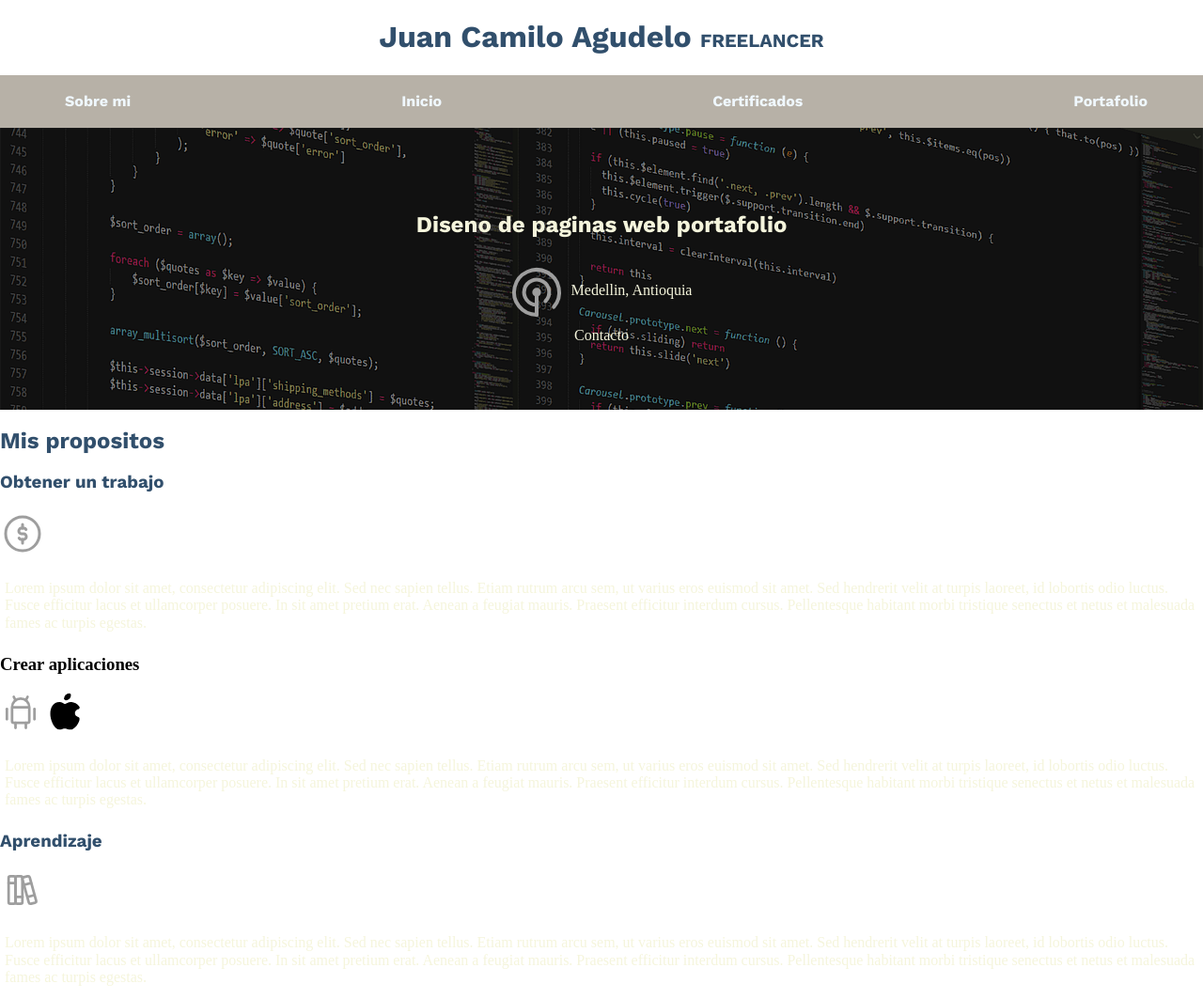
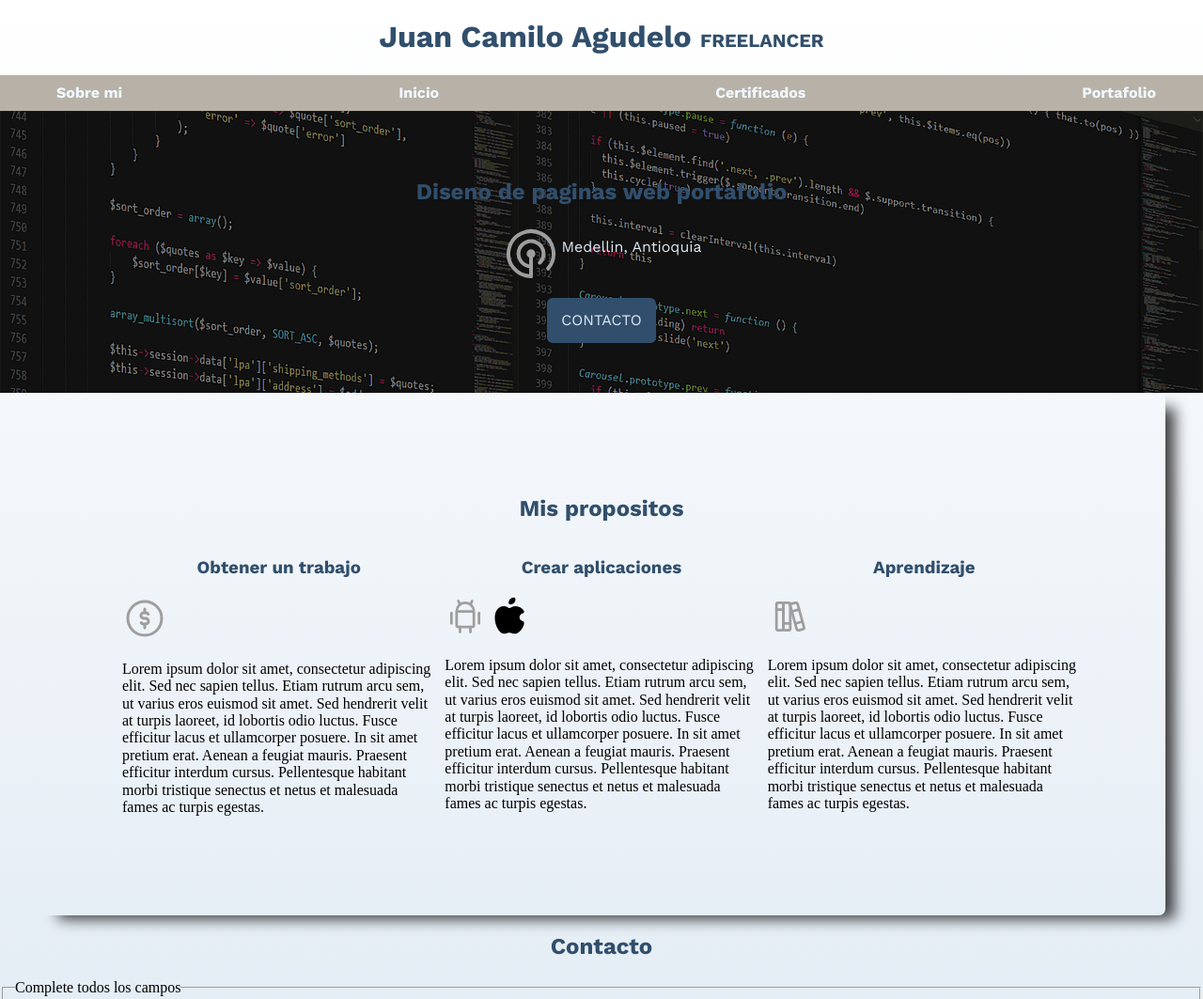
Before and after one commit to Juancamagures/FREELANCER-BLOG, a plain HTML site: page index.html in a window 1280 px wide. Shown: the top 1063 px of the page at 94% size. Drawn offline with nearby package versions, Linux system fonts and the light colour scheme.

Commit message:
Aplicando css grid al codigo

```diff
--- a/css/styles.css
+++ b/css/styles.css
@@ -11,16 +11,14 @@ html {
 *, *:before, *:after {
     box-sizing: inherit;
 }
-h1 {
-    text-align: center;
-}
 span {
     font-size: 20px;
     font-family: "Work Sans", sans-serif;
 }
-.tittle {
-    color: var(--AzulOscuro);
+h1,h2,h3 {
     font-family: "Work Sans", sans-serif;
+    text-align: center;
+    color: #314F6C;
 }
 .Contenedor {
     max-width: 1200px;
@@ -30,10 +28,9 @@ span {
     background-color: var(--beige);
 }
 .Navegacion_Principal {
-    padding: 14px;
+    padding: 10px;
     display: flex;
     flex-direction: column;
-
     align-items: center;
 }
 @media (min-width: 450px) {
@@ -53,20 +50,17 @@ span {
 }
 .Navegacion_Principal a:hover {
     background-color: var(--AzulOscuro);
-    padding: 19px;
+    padding: 10px;
     margin: -15px;
 }
+
 .hero {
     background-image: url(img/programming-1873854_1280.png);
     background-repeat: no-repeat;
     background-size: cover;
     height:300px;
     position: relative;
-}
-.Contenido-hero h2,p,a {
-    color: beige;
-    text-decoration: none;
-    padding: 5px;
+    font-family: "Work Sans", sans-serif;
 }
 .Contenido-hero {
     position:absolute;
@@ -81,4 +75,39 @@ span {
 .ubicacion {
     display: flex;
     flex-direction:row;
+    color: #dfe9f3;
 }
+.Button {
+    background-color: #314F6C;
+    padding: 15px;
+    border-radius: 6px;
+    text-transform: uppercase;
+    margin-top: 15px;
+    text-decoration: none;
+    outline: none;
+    color: #dfe9f3;
+}
+@media (min-width: 480px) {
+    .Button {
+        width: auto;
+    }
+}
+body {
+    background-image:linear-gradient(to top, #dfe9f3 0%, #ffff);
+
+}
+.Sombra {
+    -webkit-box-shadow: 16px 10px 15px -6px rgba(0,0,0,0.75);
+    -moz-box-shadow: 16px 10px 15px -6px rgba(0,0,0,0.75);
+    box-shadow: 16px 10px 15px -6px rgba(0,0,0,0.75);
+    padding: 90px 90px;
+    border-radius: 7px;
+}
+@media (min-width: 768px) {
+    .servicios {
+        display: grid;
+        grid-template-columns: 1fr 1fr 1fr;
+        column-gap: 10px;
+    }
+
+}
--- a/index.html
+++ b/index.html
@@ -38,12 +38,12 @@
                 </svg>
                 <p>Medellin, Antioquia</p>
             </div>
-            <a href="#">Contacto</a>
+            <a href="#" class="Button">Contacto</a>
         </div>
     </section>
-
-    <main>
+    <main class="Contenedor Sombra">
         <h2 class="tittle">Mis propositos</h2>
+        <div class="servicios">
             <section>
                 <h3 class="tittle">Obtener un trabajo</h3>
                 <svg xmlns="http://www.w3.org/2000/svg" class="icon icon-tabler icon-tabler-premium-rights" width="48" height="48" viewBox="0 0 24 24" stroke-width="1.5" stroke="#9e9e9e" fill="none" stroke-linecap="round" stroke-linejoin="round">
@@ -94,6 +94,7 @@
                 Sed hendrerit velit at turpis laoreet, id lobortis odio luctus. Fusce efficitur lacus et ullamcorper posuere. In sit amet pretium erat. Aenean a feugiat mauris. Praesent efficitur interdum cursus.
                 Pellentesque habitant morbi tristique senectus et netus et malesuada fames ac turpis egestas.</p>
             </section>
+        </div> <!--Cierre clase de servicios-->
     </main>
     <section>
         <h2 class="tittle">Contacto</h2>
```
Lines whose indentation alone changed are shown as unchanged.
